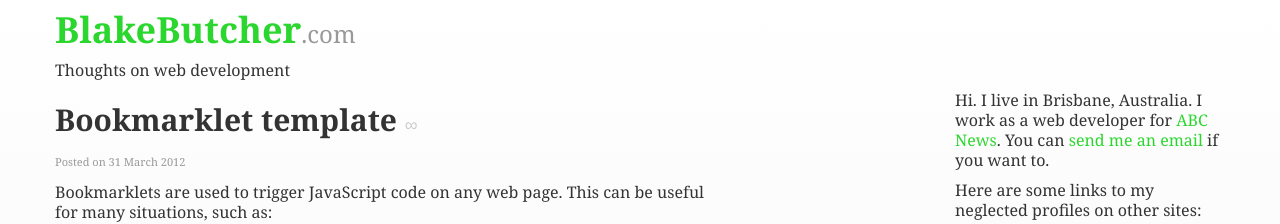
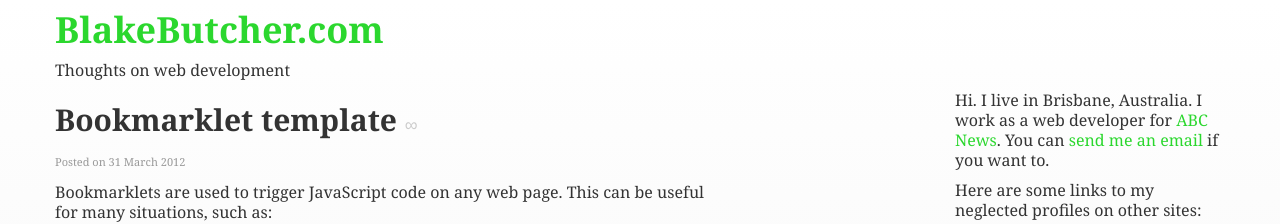
Before and after one commit to blakebutcher/blakebutcher.github.com, a Jekyll site: the page built from index.html, in a window 1280 px wide. Shown: the top 224 px of the page. Built offline with Jekyll 4.4.1, drawn with Linux system fonts in a browser that asks for light colours; nearby versions of some CDN libraries; some web fonts are replaced; the list of posts is cut into pages by our own code.

```diff
--- a/_layouts/default.html
+++ b/_layouts/default.html
@@ -15,10 +15,10 @@
 	<link href="atom.xml" title="Sitewide ATOM Feed" type="application/atom+xml" rel="alternate">
 </head>
 <body>
-	<div class="jumbotron masthead">
+	<div class="masthead">
 		<div class="container">
-			<h1><a href="/">BlakeButcher<small>.com</small></a></h1>
-			<p>{{ site.tagline }}</p>
+			<h1><a href="{{ site.baseurl }}">{{ site.name }}</a></h1>
+			{% if site.tagline %}<p>{{ site.tagline }}</p>{% endif %}
 		</div>
 	</div>
 	<div class="container">
```
